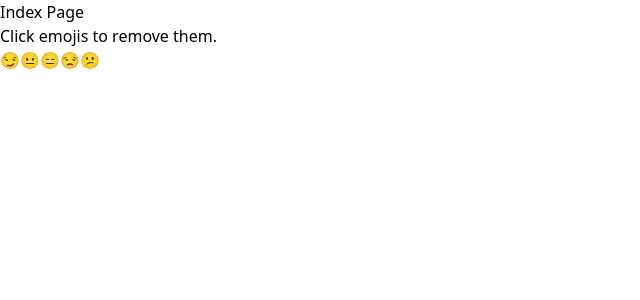
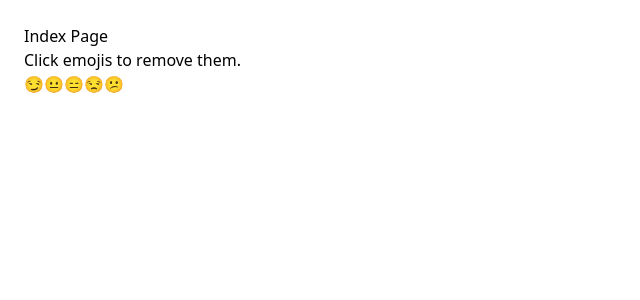
Before and after one commit to jsfather/admin-dashboard, a Nuxt app: page / in a window 1280 px wide. Shown: the top 300 px of the page, without its empty margins (0-640 px from the left). Built offline with nearby package versions, Linux system fonts and the light colour scheme.

Commit message:
color and padding added

```diff
--- a/layouts/default.vue
+++ b/layouts/default.vue
@@ -3,7 +3,10 @@
 </script>
 
 <template>
-  <NuxtPage/>
+  <app-header/>
+  <div class="p-6 bg-background">
+    <NuxtPage/>
+  </div>
 </template>
 
 <style scoped>
```
